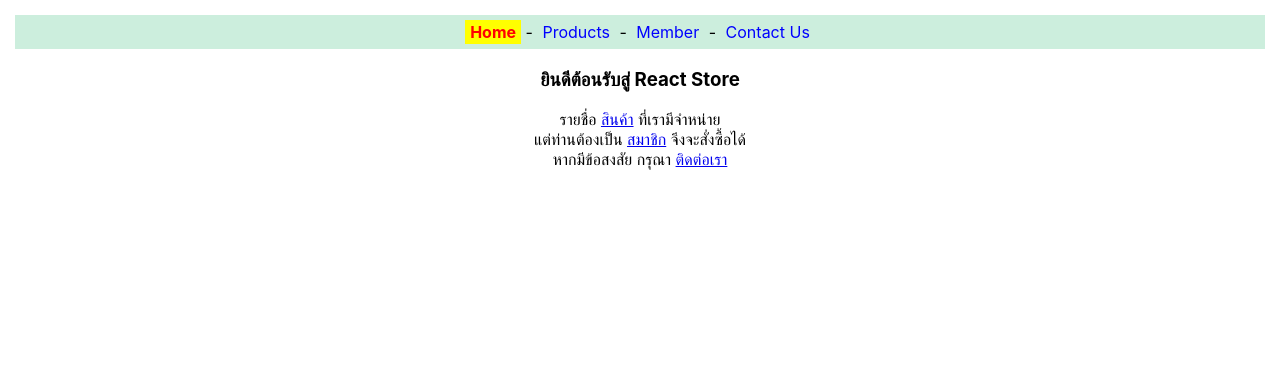
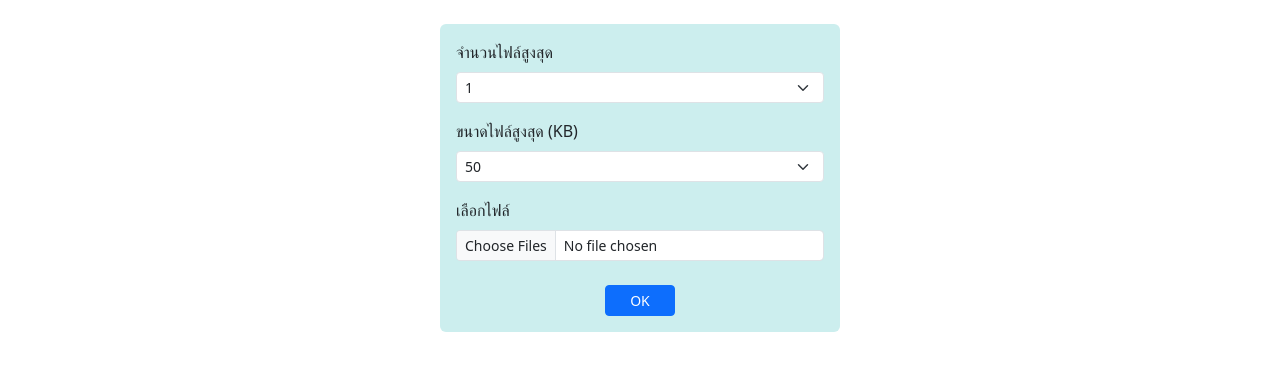
Before and after one commit to Nongmimi/app1, a React (Create React App) app: page / in a window 1280 px wide. Shown: the top 370 px of the page. Built offline with nearby package versions, Linux system fonts and the light colour scheme.

Commit message:
commit form-select
commit form-select

```diff
--- a/package.json
+++ b/package.json
@@ -6,6 +6,7 @@
     "@testing-library/jest-dom": "^5.17.0",
     "@testing-library/react": "^13.4.0",
     "@testing-library/user-event": "^13.5.0",
+    "bootstrap": "^5.3.3",
     "react": "^18.3.1",
     "react-dom": "^18.3.1",
     "react-router-dom": "^6.26.2",
--- a/src/App.js
+++ b/src/App.js
@@ -54,10 +54,17 @@
 //      )
 // }
 
+// import React from 'react'
+// import Router2 from './router2'
+// import Router3 from './router3'
+
+// export default function App(){
+//      return <Router3/>
+// }
+
 import React from 'react'
-import Router2 from './router2'
-import Router3 from './router3'
+import FormSelectFile from './form-select-file'
 
 export default function App(){
-     return <Router3/>
+     return <FormSelectFile/>
 }
--- /dev/null
+++ b/src/form-select-file.js
@@ -0,0 +1,67 @@
+import React from "react";
+
+export default function FormSelectFile(){
+    const inputFile = React.useRef()
+    const selectMaxNumFile = React.useRef();
+    const selectMaxSize = React.useRef();
+
+    let maxNumFiles = [1,2,3,4,5]
+    let maxFileSizes = [50,100,200,500,1000]
+
+    const onClickButton = () => {
+        let maxNumFiles = selectMaxNumFile.current.value
+        let maxSize = selectMaxSize.current.value
+
+        if(inputFile.current.files.length > maxNumFiles){
+            alert(`เลือกได้ไม่เกิน ${maxNumFiles} ไฟล์`)
+            return
+        }
+
+        for(let f of inputFile.current.files){
+            if(f.size > maxSize * 1000){
+                alert(`ขนาดของแต่ละไฟล์ต้องไม่เกิน ${maxSize} KB`)
+                return
+            }
+        }
+        alert(`Files OK`)
+    }
+    return(
+        <div className="mt-4 mx-auto p-3 rounded"
+        style={{width:'400px', background:'#cee'}}>
+
+            <form>
+                <div className="form-group mb-3">
+                    <label htmlFor="maxNumFiles" className="form-label">จำนวนไฟล์สูงสุด</label>
+                    <select id="maxNumFiles" className="form-select form-select-sm" ref={selectMaxNumFile}>
+                        {
+                            maxNumFiles.map(i => {
+                                return <option value={i}>{i}</option>
+                            })
+                        }
+                    </select>
+                </div>
+                <div className="form-group mb-3">
+                    <label htmlFor="maxFileSizes" className="form-label">ขนาดไฟล์สูงสุด (KB)</label>
+                    <select id="maxFileSizes" className="form-select form-select-sm" ref={selectMaxSize}>
+                        {
+                            maxFileSizes.map(i => {
+                                return <option value={i}>{i}</option>
+                            })
+                        }
+                    </select>
+                </div>
+                <div className="form-group mb-3">
+                    <label htmlFor="file" className="form-label">เลือกไฟล์</label>
+                    <input type="file" id="file" accept="image/*"
+                        className="form-control form-control-sm"
+                        ref={inputFile} multiple/>
+                </div>
+                <div className="text-center mt-4">
+                    <button type="button" className="btn btn-sm btn-primary px-4"
+                        onClick={onClickButton}>OK
+                    </button>
+                </div>
+            </form>
+        </div>
+    )
+}
--- a/src/index.js
+++ b/src/index.js
@@ -3,6 +3,8 @@
 import './index.css';
 import App from './App';
 import reportWebVitals from './reportWebVitals';
+import 'bootstrap/dist/css/bootstrap.min.css';
+import 'bootstrap/dist/js/bootstrap.bundle.min.js';
 
 const root = ReactDOM.createRoot(document.getElementById('root'));
 root.render(
```
Also changed, not shown: 1 other file (tests, documents, lock files or other folders).
